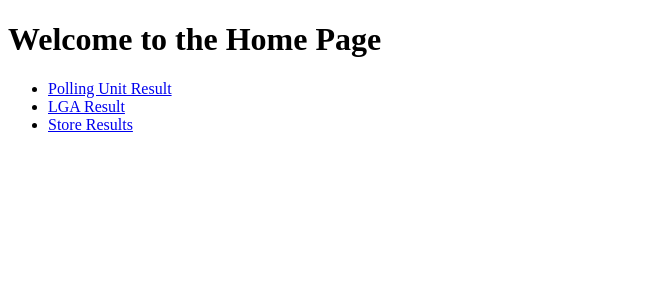
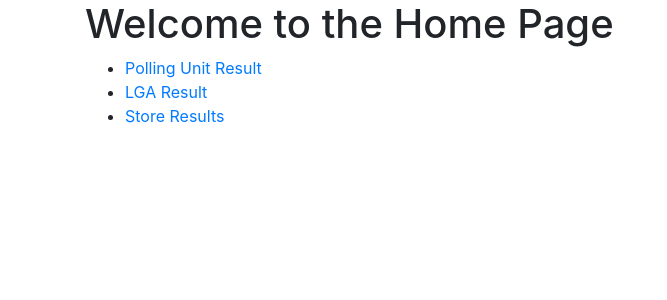
Before and after one commit to Enecode/e-voting-web-app, a Django app: page / in a window 1280 px wide. Shown: the top 300 px of the page, without its empty margins (0-667 px from the left). Run offline with Django 4.2, Linux system fonts and the light colour scheme; some libraries are stand-ins or nearby versions.

Commit message:
updated url

```diff
--- a/bincom_app/templates/bincom_app/index.html
+++ b/bincom_app/templates/bincom_app/index.html
@@ -2,13 +2,19 @@
 <html>
 <head>
     <title>Home</title>
+    <link rel="stylesheet" href="https://stackpath.bootstrapcdn.com/bootstrap/4.5.0/css/bootstrap.min.css">
 </head>
 <body>
+    <div class="container center ">
         <h1>Welcome to the Home Page</h1>
+        <div>
             <ul>
                 <li><a href="{% url 'bincom_app:polling_unit_result' polling_unit_id=1 %}">Polling Unit Result</a></li>
                 <li><a href="{% url 'bincom_app:lga_result' %}">LGA Result</a></li>
                 <li><a href="{% url 'bincom_app:store_results' %}">Store Results</a></li>
             </ul>
+        </div>
+    </div>
+<link rel="stylesheet" href="https://stackpath.bootstrapcdn.com/bootstrap/4.5.0/css/bootstrap.min.css">
 </body>
 </html>
--- a/bincom_app/templates/bincom_app/polling_unit_result.html
+++ b/bincom_app/templates/bincom_app/polling_unit_result.html
@@ -9,7 +9,7 @@
         <h1 class="colM">Polling Unit Result</h1>
         <h2 class="colM">Polling Unit ID: {{ result.88.polling_unit_uniqueid }}</h2>
 
-        <div class="row">
+        <div class="row ">
             <div class="col">
                 <h2>Party Abbreviation</h2>
                 {% for party_abb in result %}
```
Lines whose indentation alone changed are shown as unchanged.
